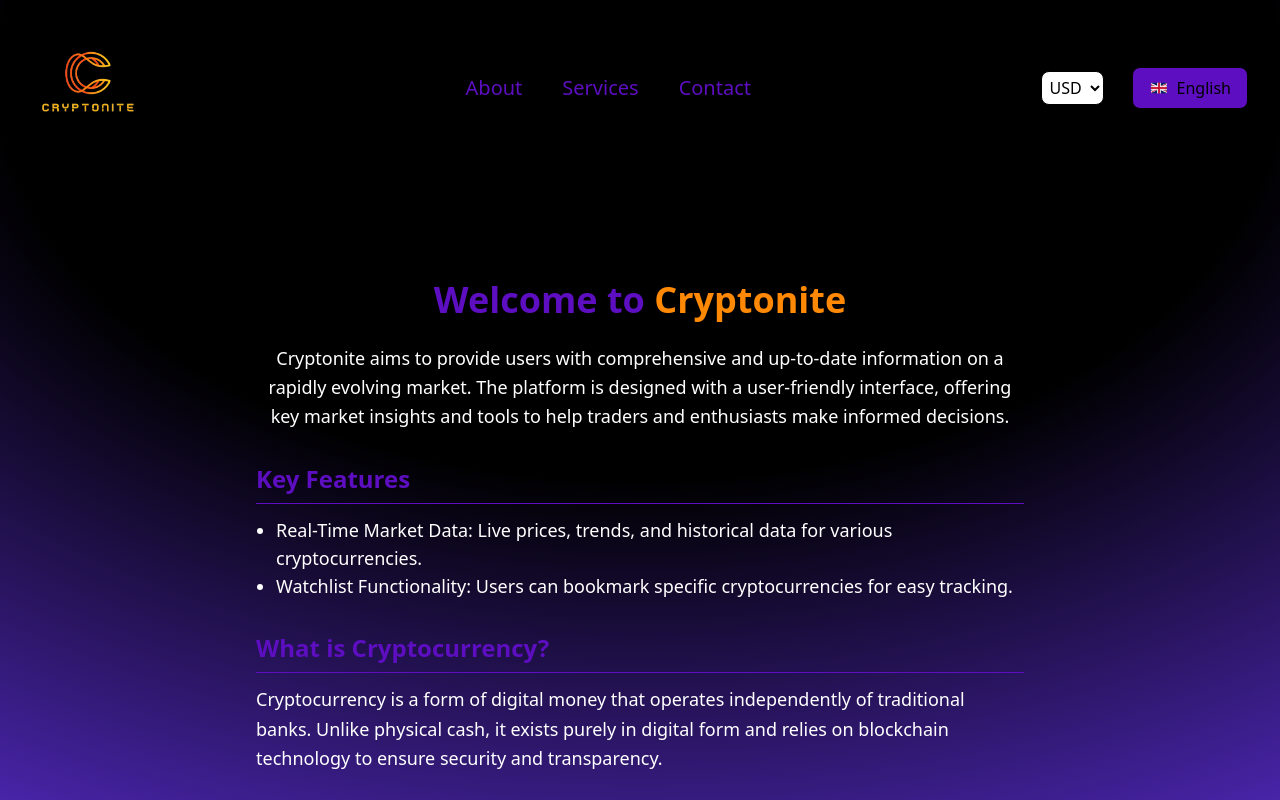
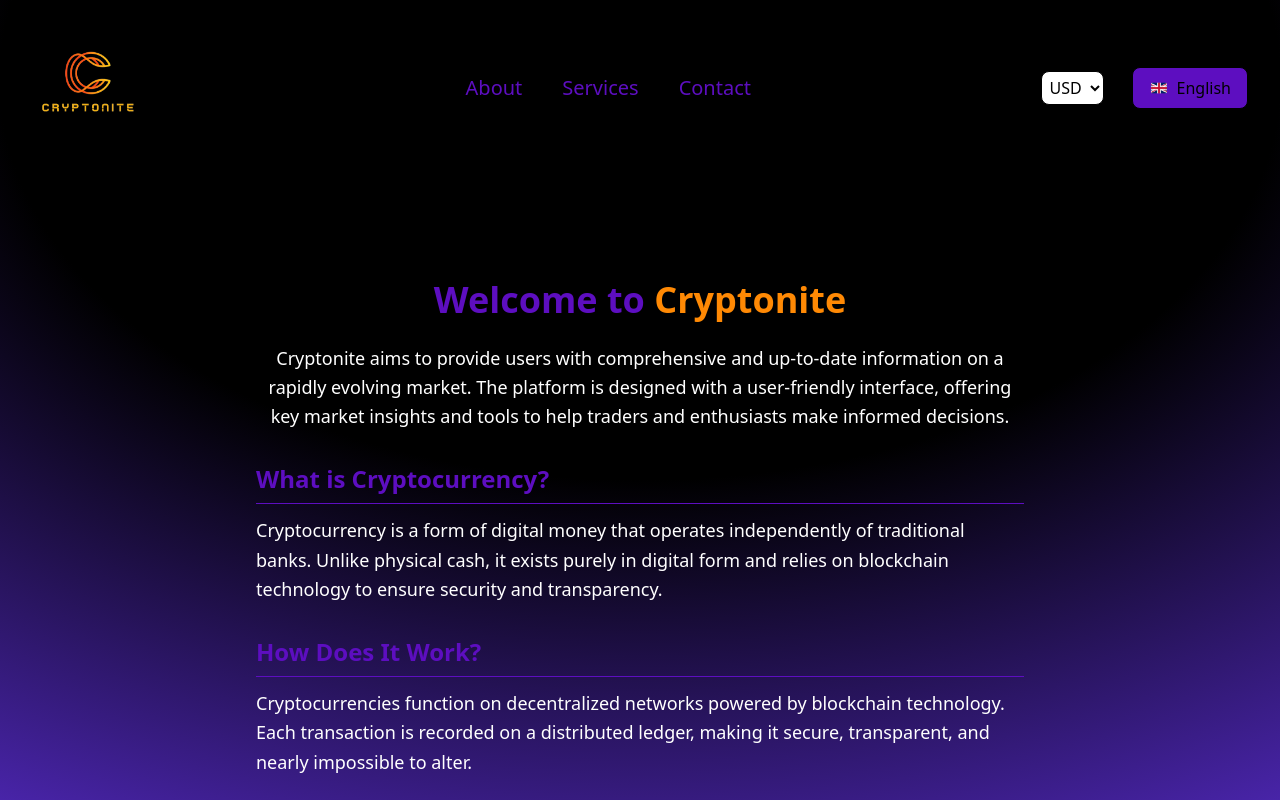
Before and after one commit to K1enNg/TT4-Cryptonite, a React (Vite) app: page /about in a window 1280 px wide. Shown: the top 800 px of the page. Built offline with nearby package versions, Linux system fonts and the light colour scheme; no server answers.

Commit message:
update About.jsx

```diff
--- a/src/pages/About.jsx
+++ b/src/pages/About.jsx
@@ -13,12 +13,6 @@
           on a rapidly evolving market. The platform is designed with a user-friendly interface,
           offering key market insights and tools to help traders and enthusiasts make informed decisions.
         </p>
-
-        <h2 className="text-2xl text-violet-800 font-semibold mt-8 mb-3 border-b pb-2">Key Features</h2>
-        <ul className="text-lg mb-6 list-disc pl-5">
-          <li>Real-Time Market Data: Live prices, trends, and historical data for various cryptocurrencies.</li>
-          <li>Watchlist Functionality: Users can bookmark specific cryptocurrencies for easy tracking.</li>
-        </ul>
 
         <h2 className="text-2xl text-violet-800 font-semibold mt-8 mb-3 border-b pb-2">What is Cryptocurrency?</h2>
         <p className="text-lg mb-6 leading-relaxed">
```
